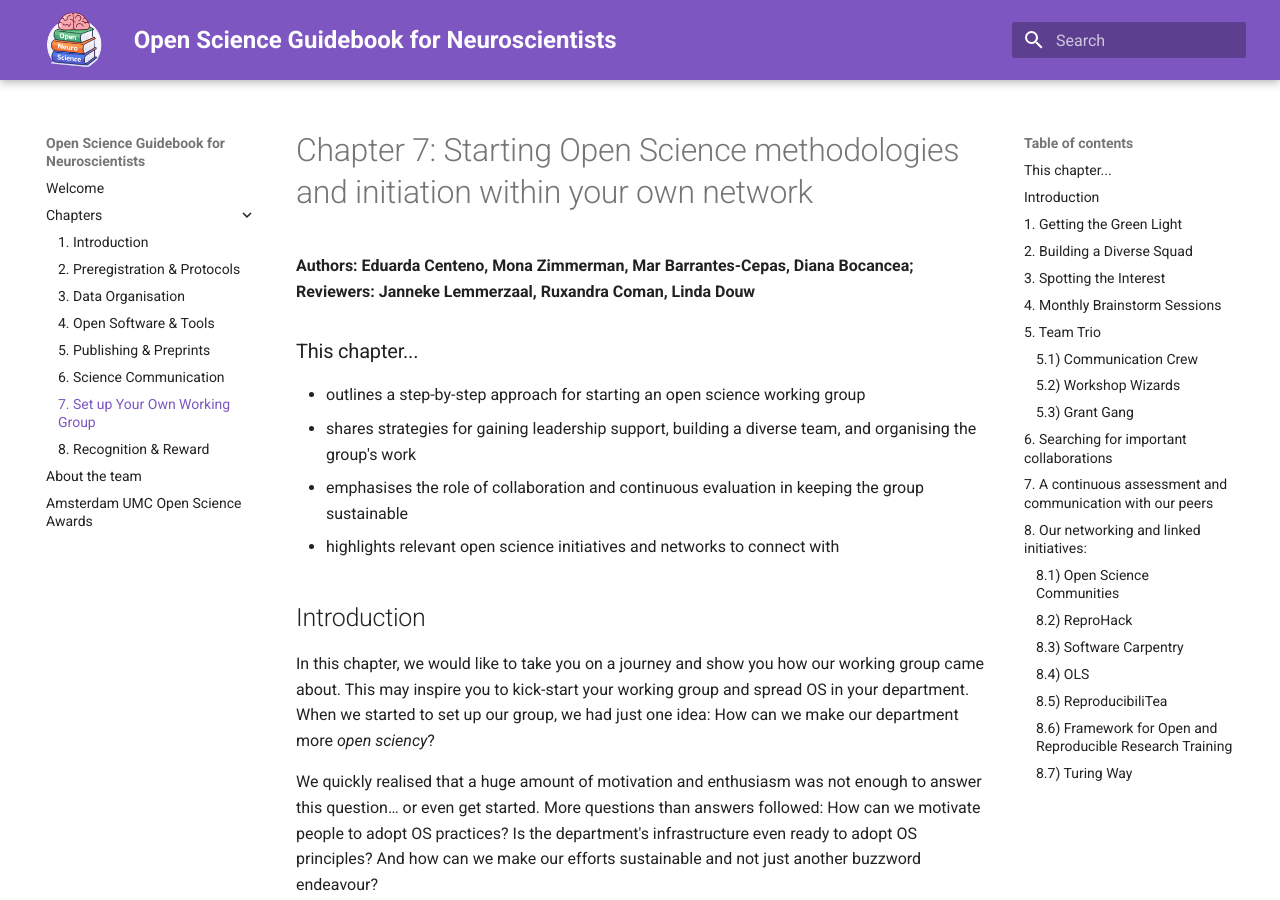
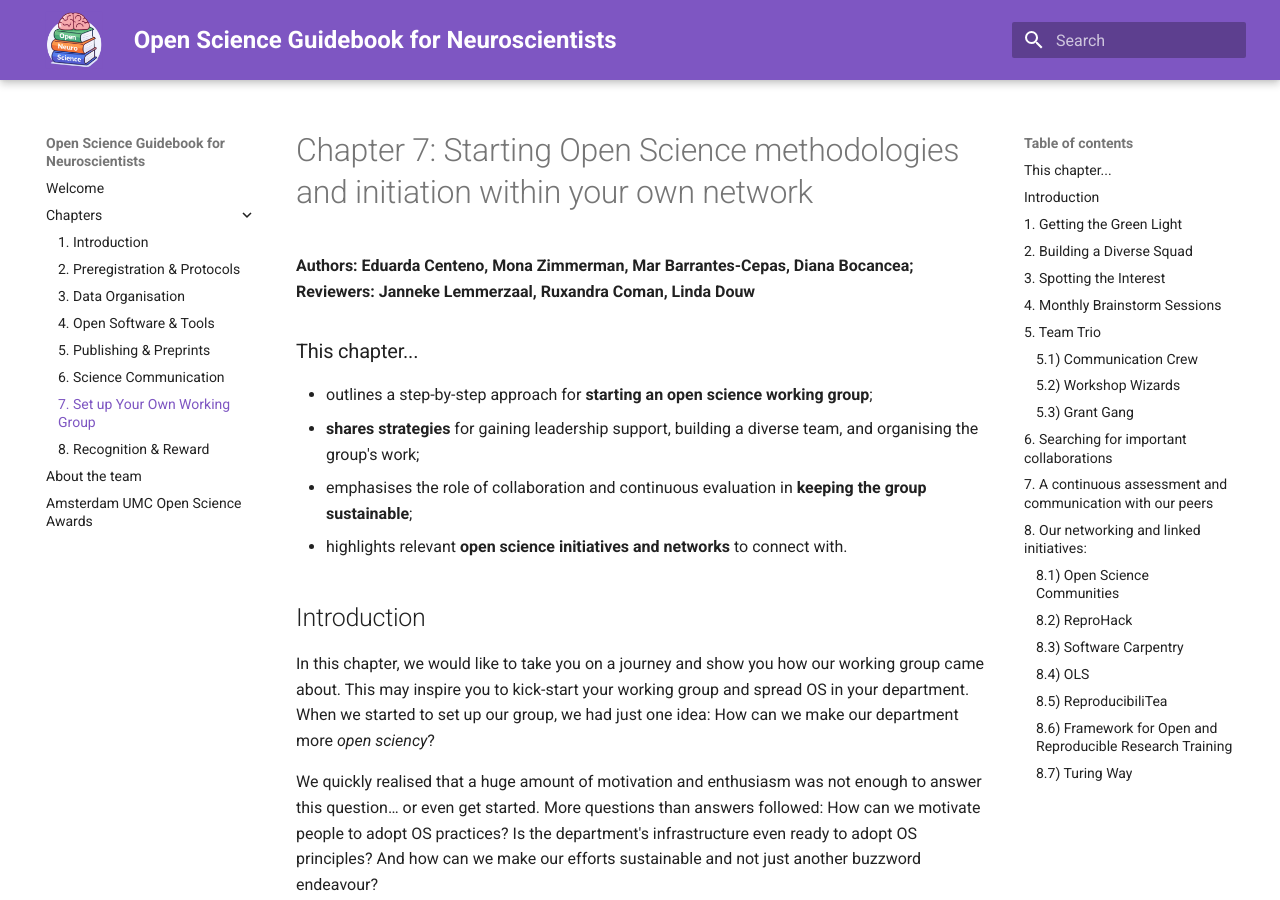
Before and after one commit to ANW-Open-Science/Open-Science-Guidebook-for-Neuroscientists, an MkDocs documentation site: the page built from docs/tabs/7-create_open_science_working_group.md, in a window 1280 px wide and 900 px high. Built offline with MkDocs 1.6.1 and Material for MkDocs 9.7.7, drawn with Linux system fonts in a browser that asks for light colours.

Commit message:
bolded bullet points ch7

```diff
--- a/docs/tabs/7-create_open_science_working_group.md
+++ b/docs/tabs/7-create_open_science_working_group.md
@@ -3,10 +3,10 @@
 **Authors: Eduarda Centeno, Mona Zimmerman, Mar Barrantes-Cepas, Diana Bocancea; Reviewers: Janneke Lemmerzaal, Ruxandra Coman, Linda Douw**
 
 ### This chapter...
-- outlines a step-by-step approach for starting an open science working group
-- shares strategies for gaining leadership support, building a diverse team, and organising the group's work
-- emphasises the role of collaboration and continuous evaluation in keeping the group sustainable
-- highlights relevant open science initiatives and networks to connect with
+- outlines a step-by-step approach for **starting an open science working group**;
+- **shares strategies** for gaining leadership support, building a diverse team, and organising the group's work;
+- emphasises the role of collaboration and continuous evaluation in **keeping the group sustainable**;
+- highlights relevant **open science initiatives and networks** to connect with.
 
 ## Introduction
 In this chapter, we would like to take you on a journey and show you how our working group came about. This may inspire you to kick-start your working group and spread OS in your department. When we started to set up our group, we had just one idea: How can we make our department more *open sciency*?
```
